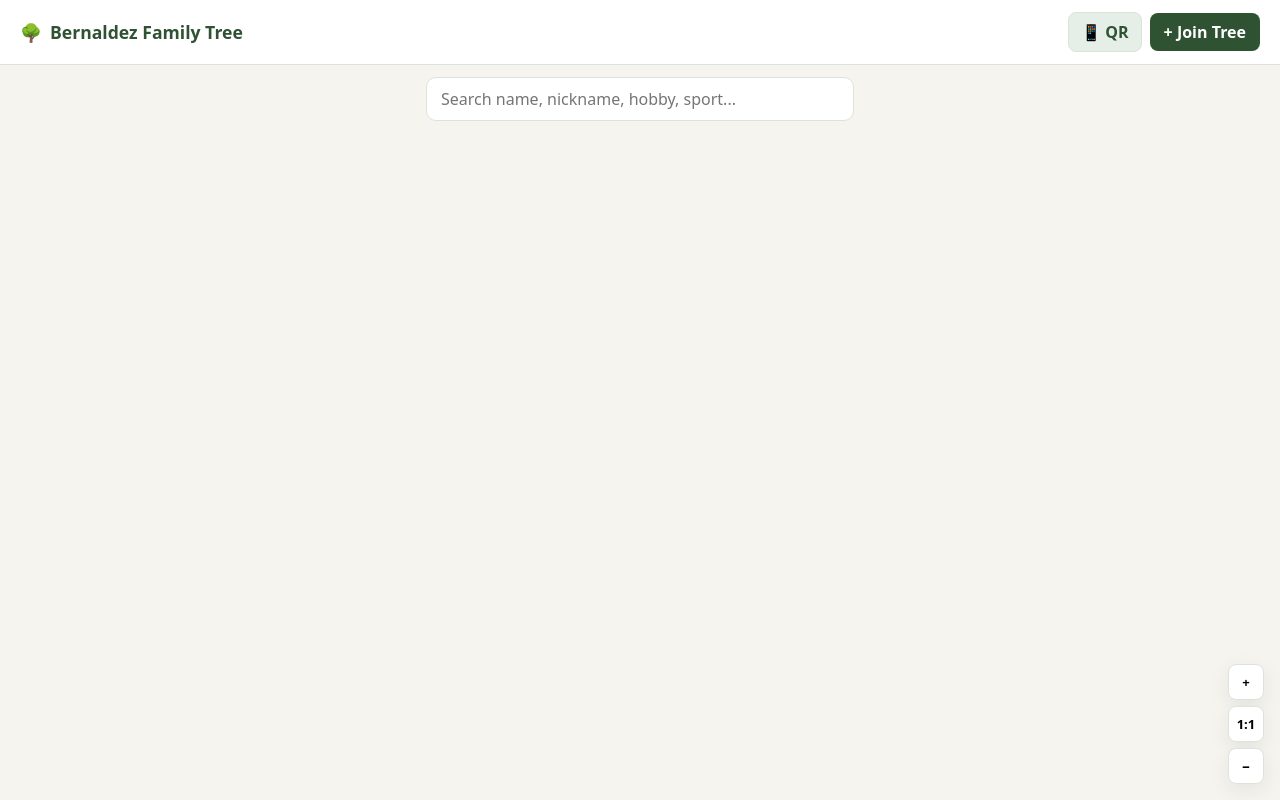
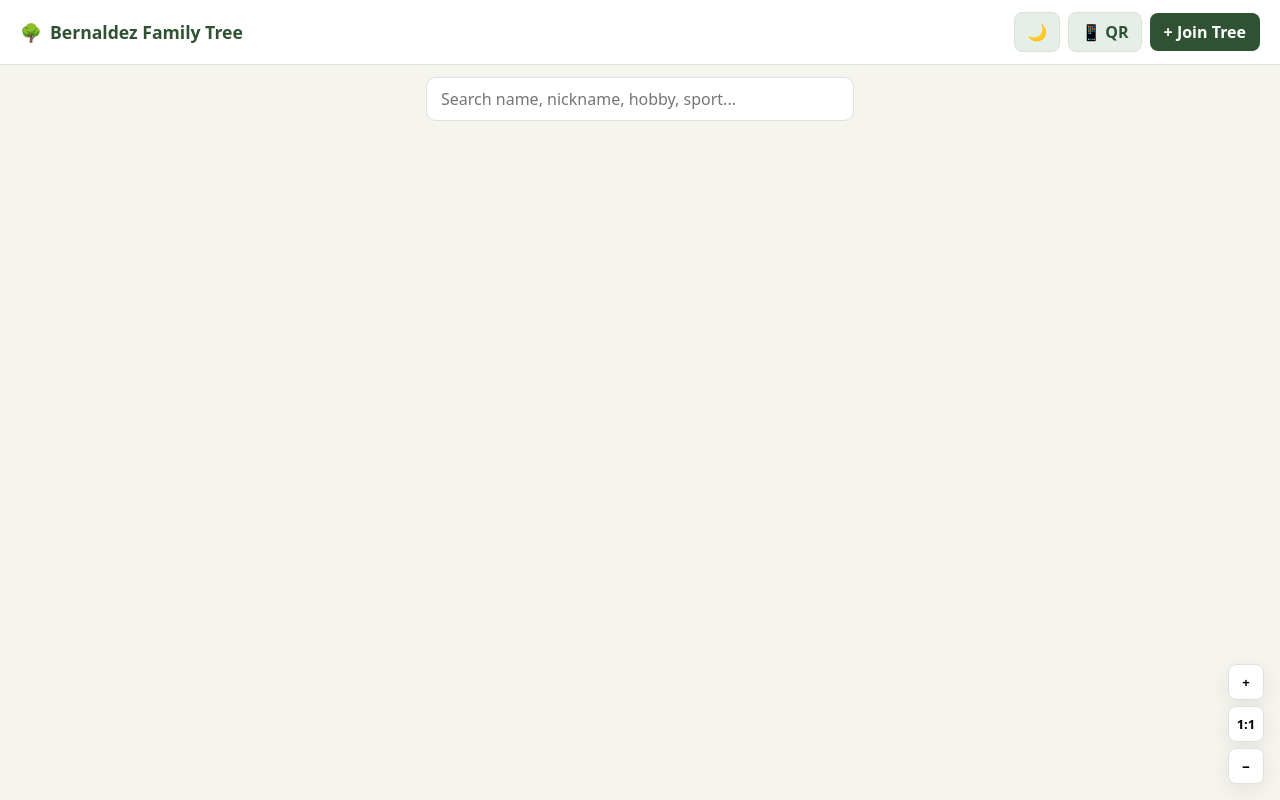
Before and after one commit to bbernaldez-git/family-tree, a plain HTML site: page index.html in a window 1280 px wide. Drawn offline with Linux system fonts and the light colour scheme; no server answers.

Commit message:
Update index.html

```diff
--- a/index.html
+++ b/index.html
@@ -14,6 +14,7 @@
       <span id="header-title">Bernaldez Family Tree</span>
     </div>
     <div class="header-actions">
+      <button type="button" id="theme-toggle-btn" class="btn-secondary" onclick="toggleTheme()" title="Toggle light or dark mode" aria-label="Toggle light or dark mode">🌙</button>
       <button type="button" class="btn-secondary" onclick="openQrModal()">📱 QR</button>
       <button type="button" class="btn-primary" onclick="openJoinForm(false)">+ Join Tree</button>
     </div>
```
